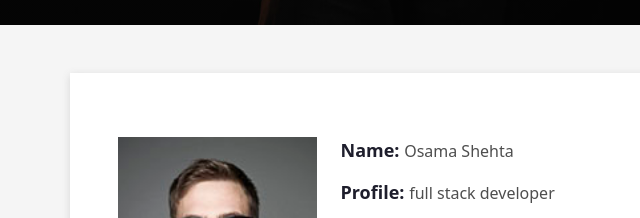
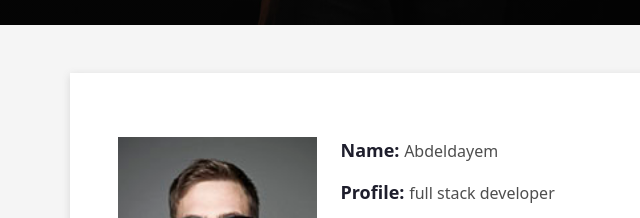
Before and after one commit to uyfudywg/DevFolio, a plain HTML site: page index.html in a window 1280 px wide. Shown: the part 775-993 px from the top of the page, 0-640 px from the left. Drawn offline with nearby package versions, Linux system fonts and the light colour scheme.

Commit message:
Update index.html

```diff
--- a/index.html
+++ b/index.html
@@ -91,7 +91,7 @@
                 </div>
               </div>
               <div class="col-sm-6 col-md-7 information">
-                <p>Name: <span>Osama Shehta</span></p>
+                <p>Name: <span>Abdeldayem </span></p>
                 <p>Profile: <span>full stack developer</span></p>
                 <p>Email: <span>contact@example.com</span></p>
                 <p>Phone: <span>(617) 557-0089</span></p>
```
